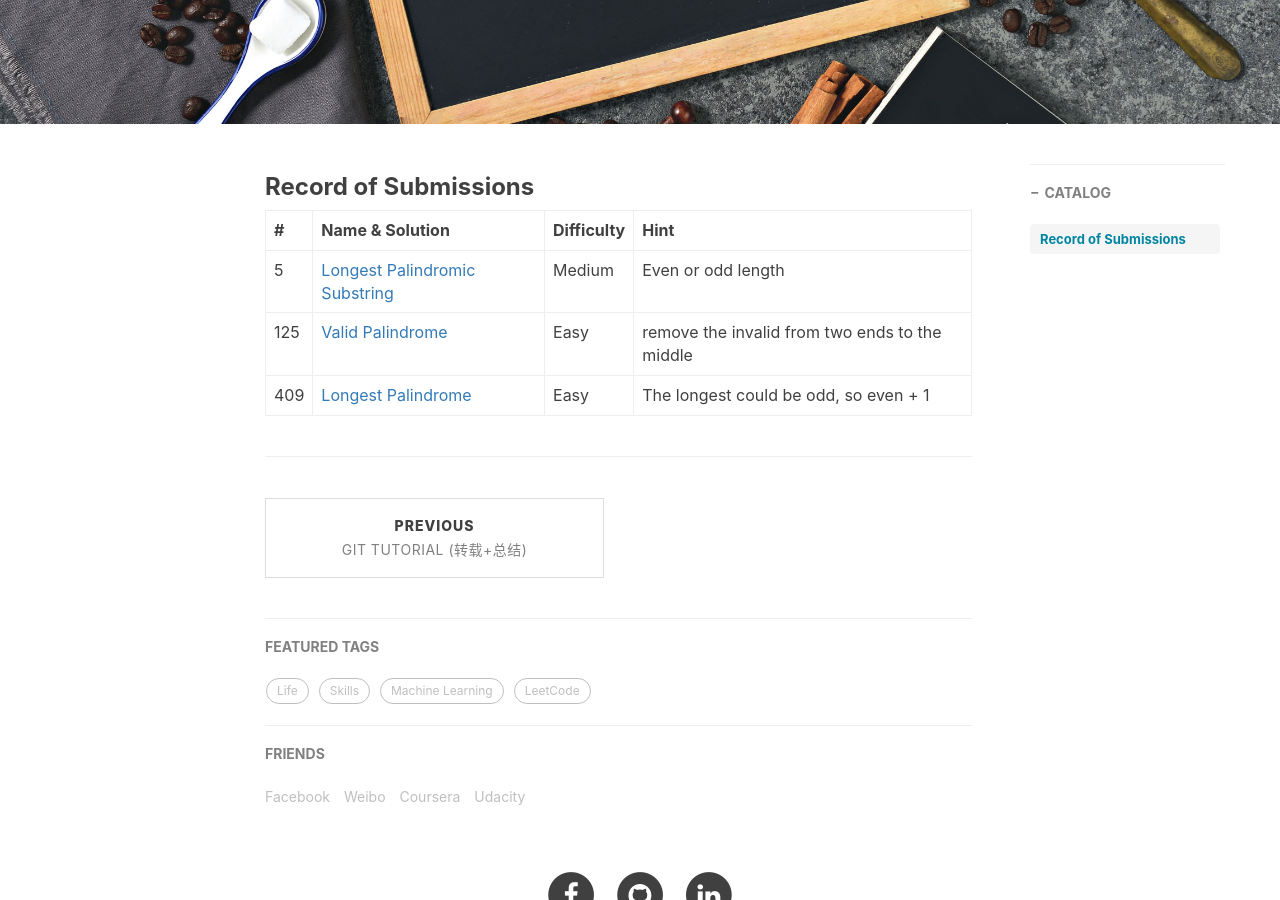
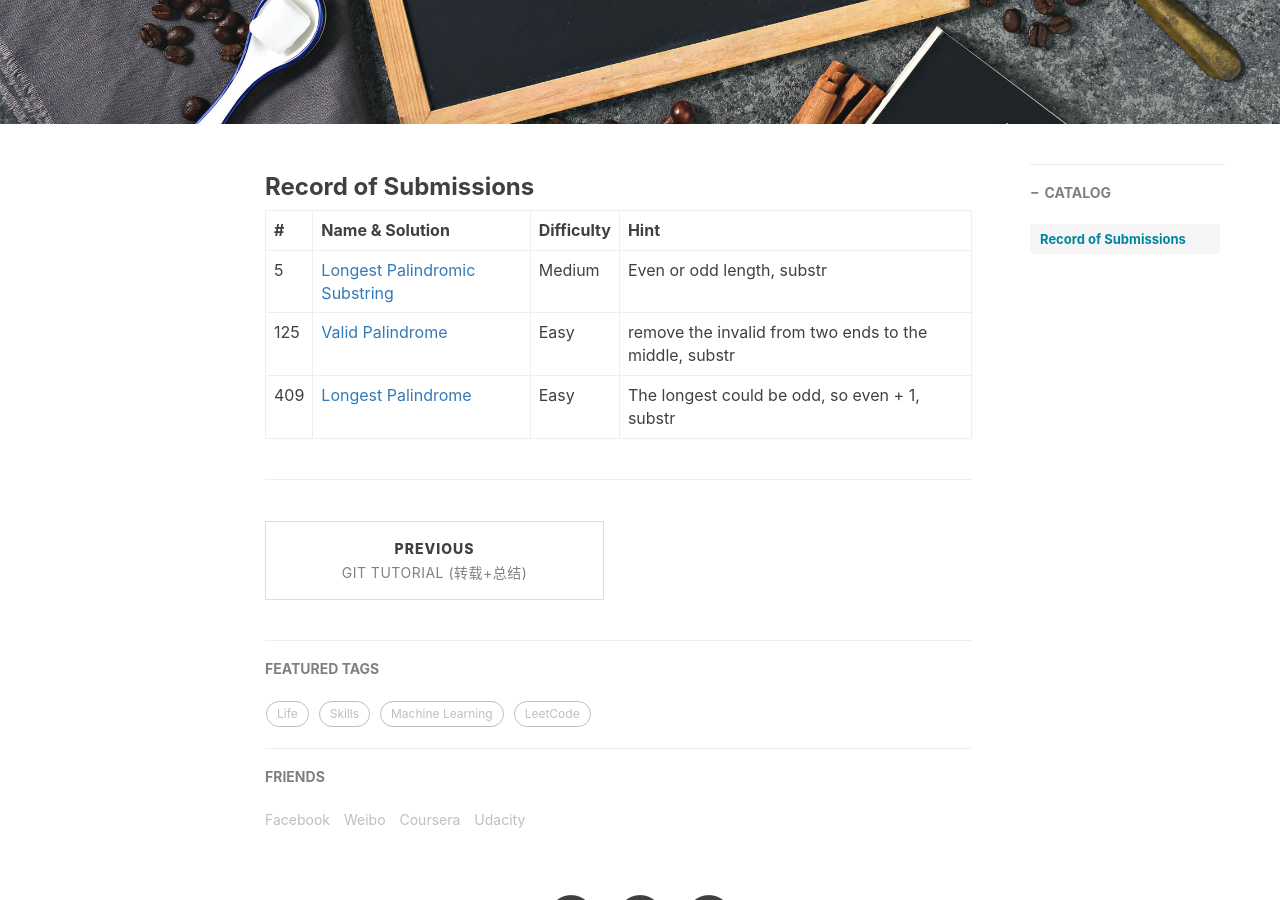
Before and after one commit to ly16/ly16.github.io, a Jekyll site: the page built from _posts/2018-05-18-leetcode-record-round1.md, in a window 1280 px wide and 900 px high, scrolled down 399 px. Built offline with Jekyll 4.4.1, drawn with Linux system fonts in a browser that asks for light colours; nearby versions of some CDN libraries; comment, search, counter and statistics services are not loaded.

Commit message:
Update 2018-05-18-leetcode-record-round1.md

```diff
--- a/_posts/2018-05-18-leetcode-record-round1.md
+++ b/_posts/2018-05-18-leetcode-record-round1.md
@@ -15,9 +15,9 @@ tags:
 
 |    #    | Name & Solution |Difficulty|Hint|
 | ---------- | --- |---|---|
-|5|[Longest Palindromic Substring](https://github.com/ly16/LC-Practice/blob/master/Longest%20Palindromic%20Substring.java)|Medium|Even or odd length|
-|125|[Valid Palindrome](https://github.com/ly16/LC-Practice/blob/master/Valid%20palindrome.java)|Easy|remove the invalid from two ends to the middle|
-|409|[Longest Palindrome](https://github.com/ly16/LC-Practice/blob/master/Longest%20Palindrome.java)|Easy|The longest could be odd, so even + 1|
+|5|[Longest Palindromic Substring](https://github.com/ly16/LC-Practice/blob/master/Longest%20Palindromic%20Substring.java)|Medium|Even or odd length, substr|
+|125|[Valid Palindrome](https://github.com/ly16/LC-Practice/blob/master/Valid%20palindrome.java)|Easy|remove the invalid from two ends to the middle, substr|
+|409|[Longest Palindrome](https://github.com/ly16/LC-Practice/blob/master/Longest%20Palindrome.java)|Easy|The longest could be odd, so even + 1, substr|
 
 
 ______________________________________________
```
